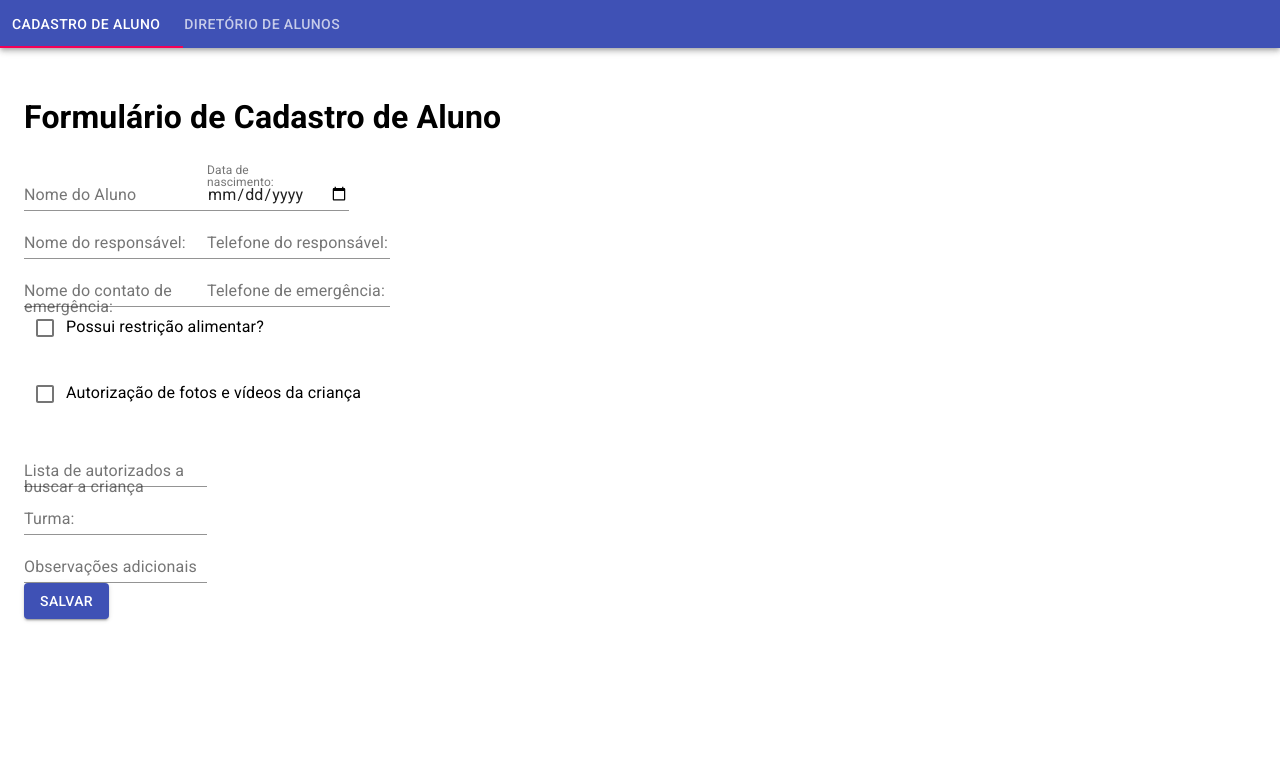
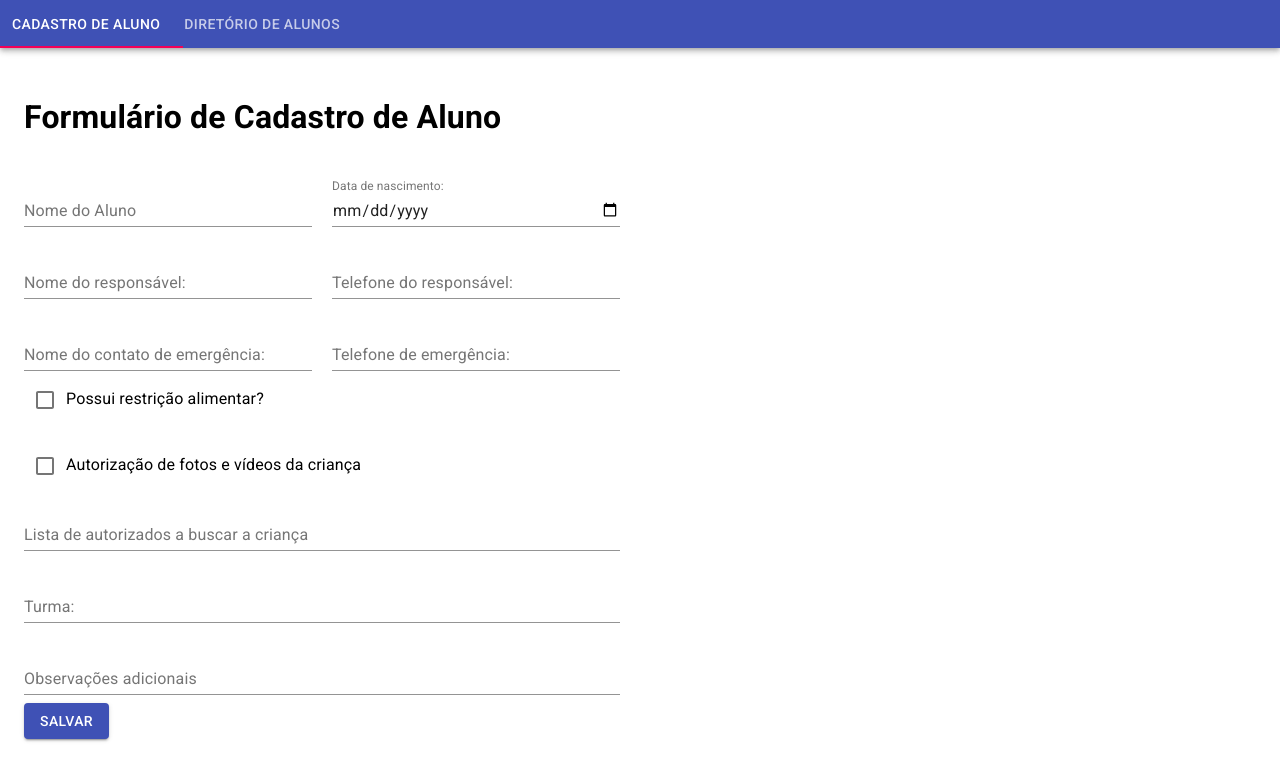
Before and after one commit to pnakashima/escola-amorinha, a React (Create React App) app: page / in a window 1280 px wide. Shown: the top 780 px of the page. Built offline with nearby package versions, Linux system fonts and the light colour scheme.

Commit message:
ajustes na pagina de cadastro utilizando <Box>

```diff
--- a/src/components/Form/index.jsx
+++ b/src/components/Form/index.jsx
@@ -4,15 +4,17 @@ import { withStyles } from "@material-ui/core/styles";
 import { Button } from '@material-ui/core'
 import Checkbox from '@material-ui/core/Checkbox';
 import InputCheckbox from '../InputCheckbox';
+import Box from '@material-ui/core/Box'
 
-const useStyles = (theme) => ({
-    root: {
-        '& > *': {
-            margin: theme.spacing(1, 4),
-            width: '100ch',
-        },
-    },
-});
+// const useStyles = (theme) => ({
+//     root: {
+//         '& > *': {
+//             margin: theme.spacing(1, 4),
+//             width: '60ch',
+//             color: "red",
+//         },
+//     },
+// });
 
 
 
@@ -24,8 +26,11 @@ class Form extends React.Component {
 
         return (
             <>
-                <form classname={classes.root}>
+                <form>
+                    <Box display="flex" gridGap={20} width="50%">
                         <TextField
+                            fullWidth
+                            margin="normal"
                             id="nome"
                             //type="text"
                             label="Nome do Aluno"
@@ -34,6 +39,8 @@ class Form extends React.Component {
                             placeholder="Digite o nome do aluno"
                         />
                         <TextField
+                            fullWidth
+                            margin="normal"
                             id="nascimento"
                             type="date"
                             label="Data de nascimento: "
@@ -42,7 +49,11 @@ class Form extends React.Component {
                             InputLabelProps={{ shrink: true, }}
                         />
                         <br />
+                    </Box>
+                    <Box display="flex" gridGap={20} width="50%">
                         <TextField
+                            fullWidth
+                            margin="normal"
                             id="nomeresponsavel"
                             //type="text"
                             label="Nome do responsável: "
@@ -51,6 +62,8 @@ class Form extends React.Component {
                             placeholder="Digite o nome do responsável"
                         />
                         <TextField
+                            fullWidth
+                            margin="normal"
                             id="telresponsavel"
                             type="text"
                             label="Telefone do responsável: "
@@ -59,7 +72,11 @@ class Form extends React.Component {
                             placeholder="(xx)xxxxx-xxxx"
                         />
                         <br />
+                    </Box>
+                    <Box display="flex" gridGap={20} width="50%">
                         <TextField
+                            fullWidth
+                            margin="normal"
                             id="nomeemergencia"
                             type="text"
                             label="Nome do contato de emergência: "
@@ -68,6 +85,8 @@ class Form extends React.Component {
                             placeholder="Digite o nome do contato de emergência"
                         />
                         <TextField
+                            fullWidth
+                            margin="normal"
                             id="telemergencia"
                             type="text"
                             label="Telefone de emergência: "
@@ -76,15 +95,23 @@ class Form extends React.Component {
                             placeholder="(xx)xxxxx-xxxx"
                         />
                         <br />
+                    </Box>
+                    <Box display="flex" gridGap={20} width="50%">
                         <InputCheckbox
+                            margin="normal"
                             id="restricaoalim"
                             type="checkbox"
                             label="Possui restrição alimentar?"
                             onChange={onChange}
                             checked={student.restricaoalim}
                         />
+                        <br />
+                    </Box>
+                    <Box display="flex" gridGap={20} width="50%">
                         {student.restricaoalim &&
                             <TextField
+                                fullWidth
+                                margin="normal"
                                 id="descricaorestricao"
                                 type="text"
                                 label="Descrição das restrições alimentares"
@@ -93,7 +120,10 @@ class Form extends React.Component {
                                 onChange={onChange}
                             />}
                         <br />
+                    </Box>
+                    <Box display="flex" gridGap={20} width="50%">
                         <InputCheckbox
+                            margin="normal"
                             id="autorizacaofotos"
                             type="checkbox"
                             label="Autorização de fotos e vídeos da criança"
@@ -101,7 +131,11 @@ class Form extends React.Component {
                             checked={student.autorizacaofotos}
                         />
                         <br />
+                    </Box>
+                    <Box display="flex" gridGap={20} width="50%">
                         <TextField
+                            fullWidth
+                            margin="normal"
                             id="listaautorizados"
                             label="Lista de autorizados a buscar a criança "
                             value={student.listaautorizados}
@@ -109,7 +143,11 @@ class Form extends React.Component {
                             placeholder="Digite o nome e o parentesco das pessoas autorizadas"
                         />
                         <br />
+                    </Box>
+                    <Box display="flex" gridGap={20} width="50%">
                         <TextField
+                            fullWidth
+                            margin="normal"
                             id="turma"
                             type="text"
                             label="Turma: "
@@ -118,7 +156,11 @@ class Form extends React.Component {
                             placeholder="Número da turma"
                         />
                         <br />
+                    </Box>
+                    <Box display="flex" gridGap={20} width="50%">
                         <TextField
+                            fullWidth
+                            margin="normal"
                             id="obsadicionais"
                             label="Observações adicionais "
                             value={student.obsadicionais}
@@ -126,6 +168,7 @@ class Form extends React.Component {
                             placeholder="Escreva aqui qualquer observação adicional"
                         />
                         <br />
+                    </Box>
 
                 </form>
                 <Button
@@ -141,5 +184,5 @@ class Form extends React.Component {
     }
 }
 
-export default withStyles(useStyles, { withTheme: true })(Form)
-// export default Form
+{/* </Box>export default withStyles(useStyles, { withTheme: true })(Form) */ }
+export default Form
```
Lines whose indentation alone changed are shown as unchanged.
